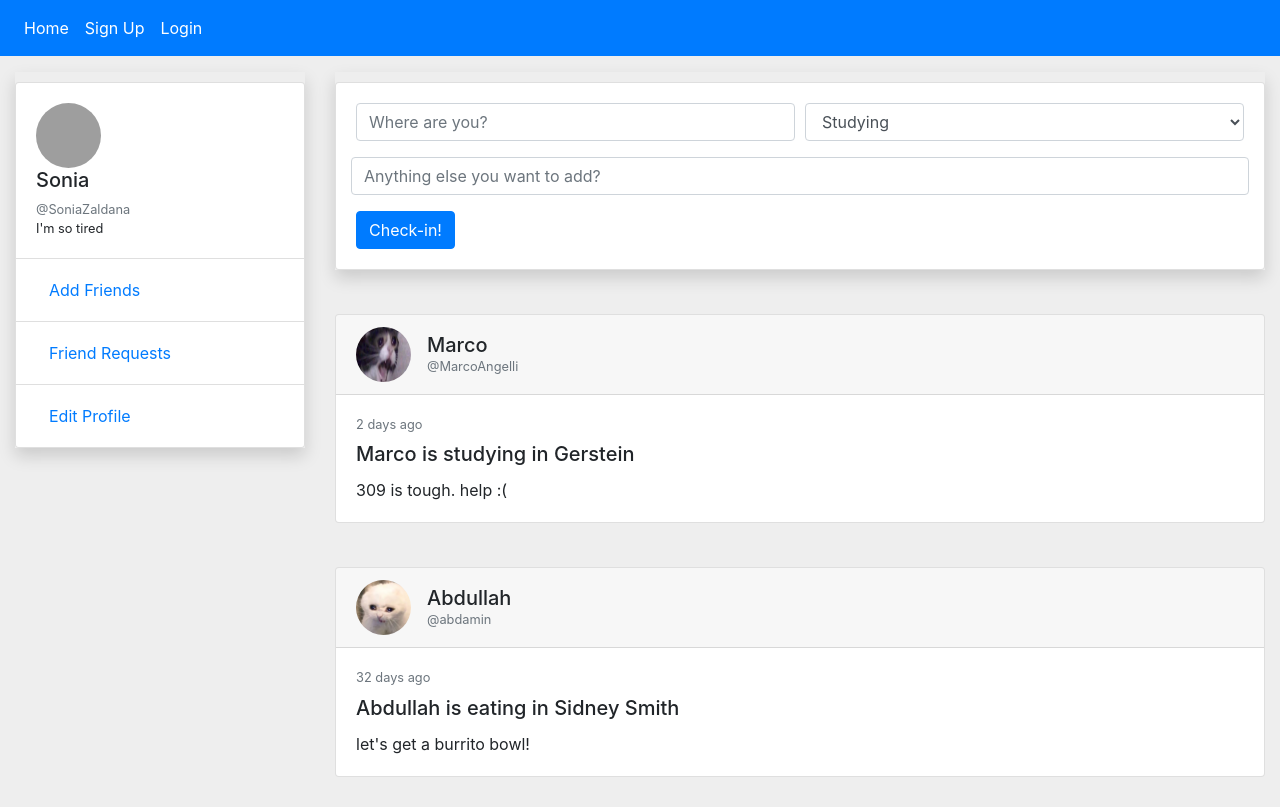
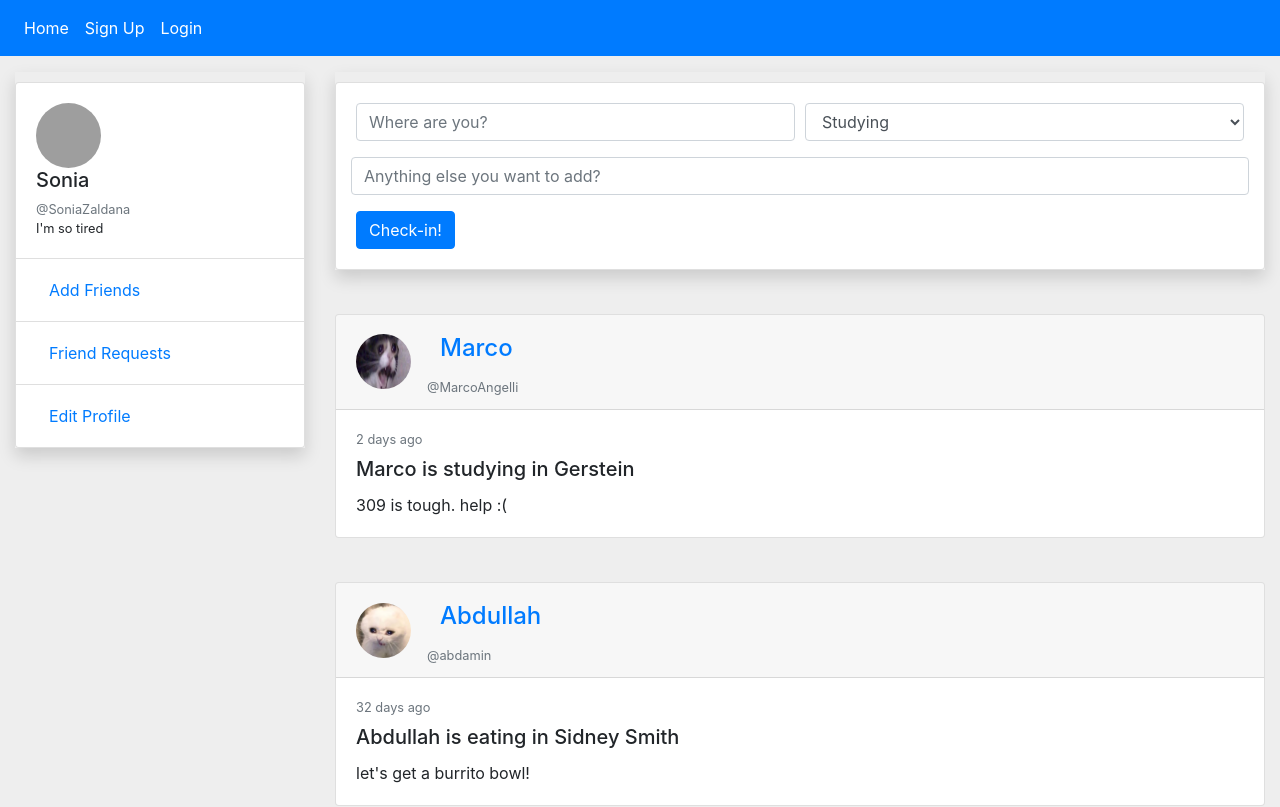
Before and after one commit to ignaspa/CheckIn_csc309, a React (Create React App) app in the folder client/: page /user-dashboard in a window 1280 px wide. Shown: the top 807 px of the page. Built offline with nearby package versions, Linux system fonts and the light colour scheme; grey boxes are pictures that could not be loaded.

Commit message:
adding profile routing

```diff
--- a/client/src/components/DashboardComponents/CheckInUpdate.js
+++ b/client/src/components/DashboardComponents/CheckInUpdate.js
@@ -1,5 +1,7 @@
 import React, { Component } from "react";
 import "../../css/UserDashboard.css"
+import { Redirect } from "react-router";
+
 
 function timeSince(date) {
     const now = new Date();
@@ -30,7 +32,33 @@ function timeSince(date) {
 
 export default class CheckInUpdate extends Component {
 
+    constructor(props) {
+        super(props)
+        this.state = {
+            redirect: ""
+        }
+    }
+
+    seeProfile = event => {
+        console.log("see profile clicked")
+        this.setState({redirect: "/profile"})
+    }
+
     render() {
+
+        if (this.state.redirect == "/profile") {
+            return(
+                <Redirect
+                        to={{
+                            pathname: '/profile',
+                            state: {
+                                user_id: 0,
+                                profile_id: this.props.key,
+                        }
+                 }}/>
+            );
+        }
+
         return (
             <div className="card gedf-card">
                 <div className="card-header">
@@ -40,7 +68,8 @@ export default class CheckInUpdate extends Component {
 
                         </div>
                         <div className="ml-2">
-                            <div className="h5 m-0">{this.props.name}</div>
+                            <button className="btn btn-link" onClick={this.seeProfile}>
+                            <div className="h4">{this.props.name} </div></button>
                             <div className="h7 text-muted">@{this.props.username}</div>
                         </div>
                     </div>
--- a/client/src/components/DashboardComponents/UserNav.js
+++ b/client/src/components/DashboardComponents/UserNav.js
@@ -48,7 +48,7 @@ export default class UserNav extends Component {
             return (
             <Redirect to="/profile"/>
             );
-        } else if (this.state.redirect === "profile") {
+        } else if (this.state.redirect === "/profile") {
             return (
                 <Redirect
                         to={{
```
